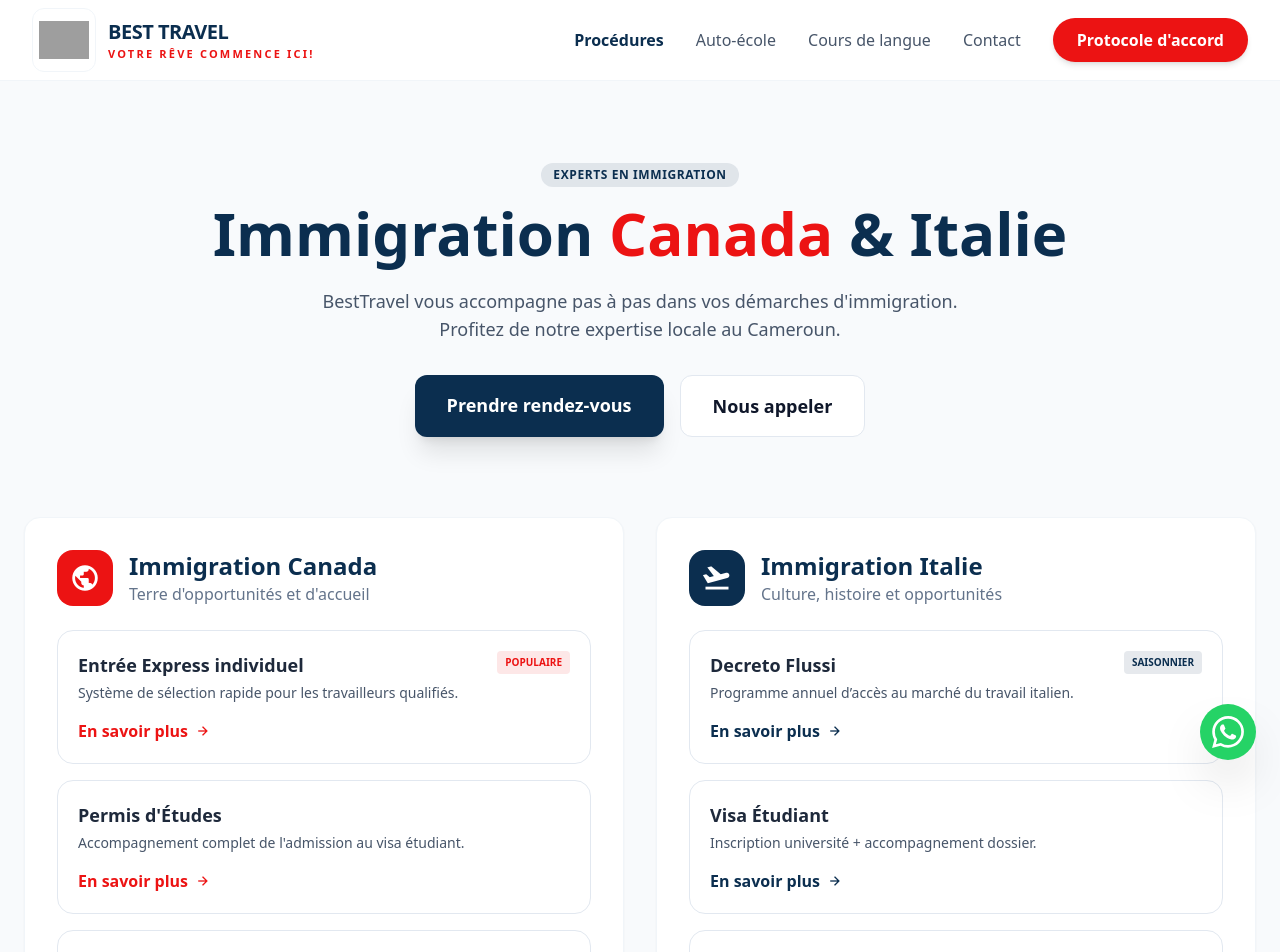
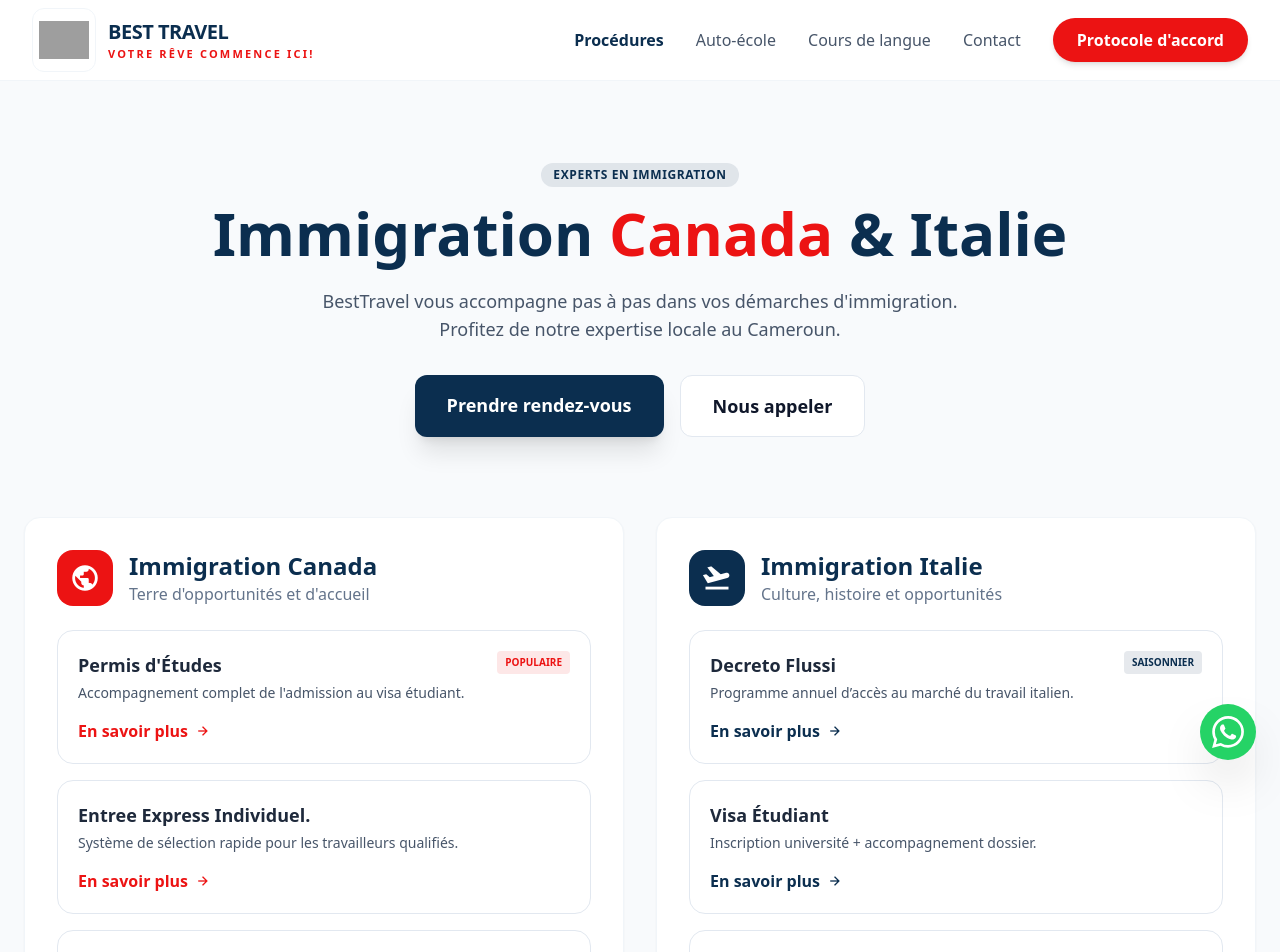
Before and after one commit to CEDX2X/BEST-X, a React (Vite) app: page /procedures in a window 1280 px wide. Shown: the top 952 px of the page. Built offline with nearby package versions, Linux system fonts and the light colour scheme; grey boxes are pictures that could not be loaded.

Commit message:
procedure editt

```diff
--- a/src/pages/Procedures.jsx
+++ b/src/pages/Procedures.jsx
@@ -41,8 +41,8 @@ export default function Procedures() {
             </div>
 
             <div className="grid gap-4">
-              {[{ title: 'Entrée Express individuel', desc: "Système de sélection rapide pour les travailleurs qualifiés.", badge: 'Populaire' },
-                { title: "Permis d'Études", desc: "Accompagnement complet de l'admission au visa étudiant." },
+              {[{ title: 'Permis d\'Études', desc: "Accompagnement complet de l'admission au visa étudiant.", badge: 'Populaire' },
+                { title: "Entree Express Individuel.", desc: "Système de sélection rapide pour les travailleurs qualifiés." },
                 { title: 'Entrée Express Groupe', desc: 'Parrainage conjoint, enfants ou parents.' }].map((x) => (
                 <div key={x.title} className="p-5 rounded-2xl border border-slate-200 hover:border-accent transition-all hover:shadow-lg">
                   <div className="flex items-start justify-between gap-4">
```
